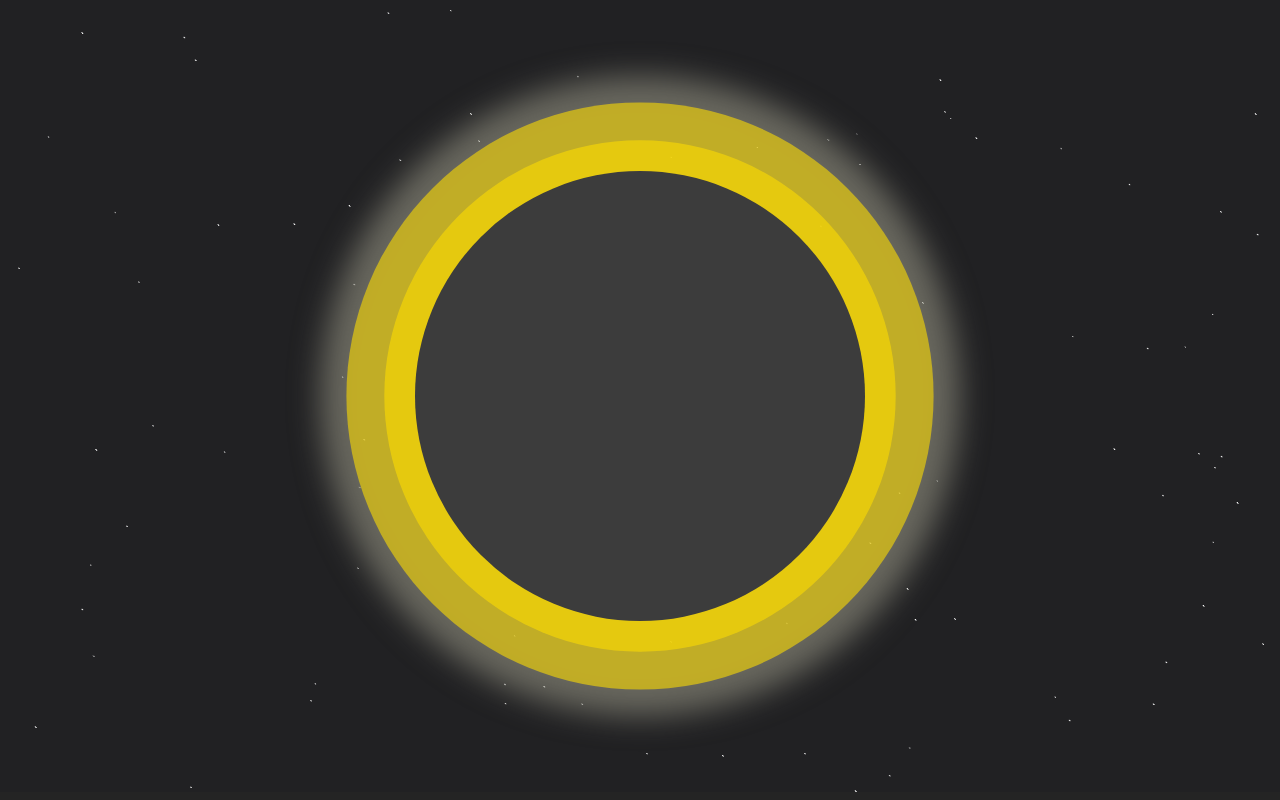
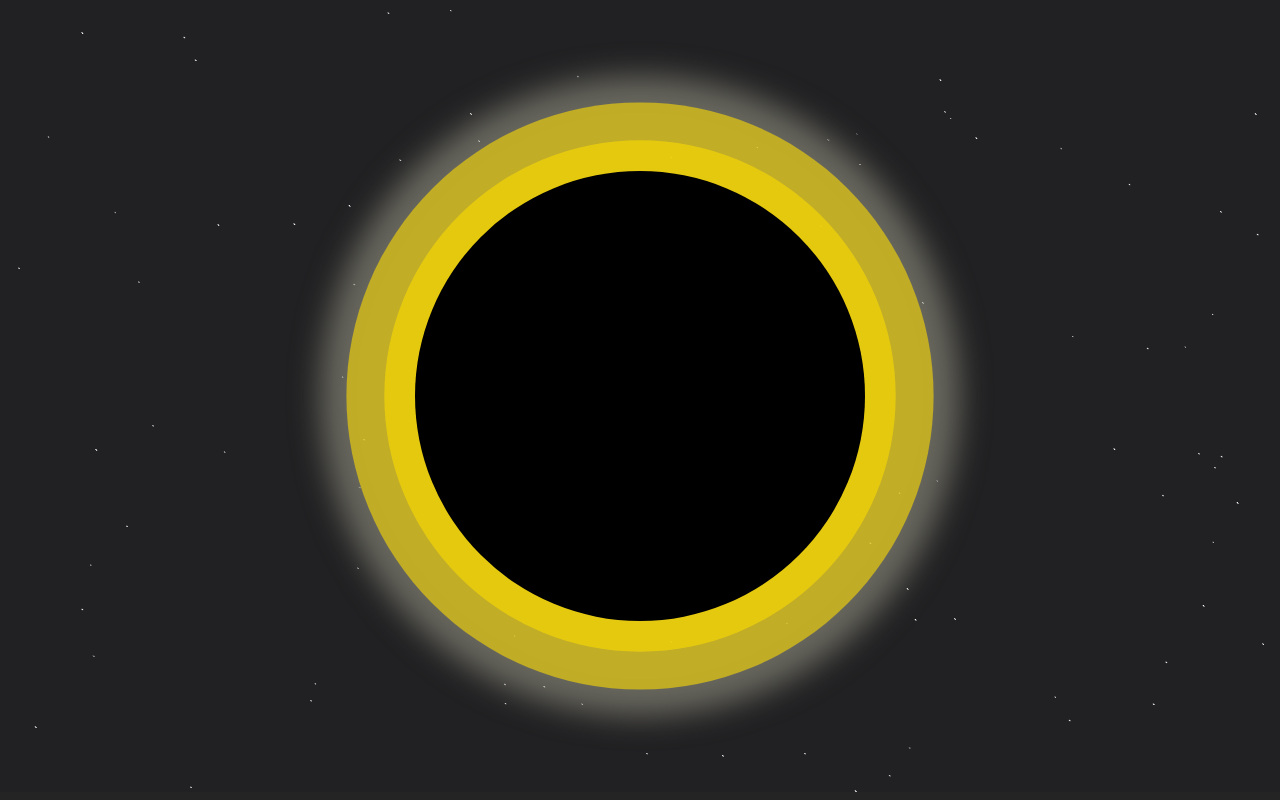
Before and after one commit to pabloozamora/SpaceApps_EquipoDinamita, a React (Vite) app: page / in a window 1280 px wide. Built offline with nearby package versions, Linux system fonts and the light colour scheme.

Commit message:
moon eclipse animation

```diff
--- a/src/components/EclipseAnimation/EclipseAnimation.module.scss
+++ b/src/components/EclipseAnimation/EclipseAnimation.module.scss
@@ -1,13 +1,14 @@
 $shadowStroke: max(calc(1vw), 10px);
+$moonSize: min(calc(1vw), 450px);
 
-.eclipse{
+.eclipse {
   display: block;
   height: 99vh;
   position: relative;
   overflow: hidden;
 }
 
-.sky{
+.sky {
   width: 100vw;
   height: 99.2vh;
   position: relative;
@@ -15,11 +16,11 @@ $shadowStroke: max(calc(1vw), 10px);
   left: 0;
 }
 
-.sun{
+.sun {
   max-width: 400px;
   max-height: 400px;
   width: 40%;
-    background-color: #FFDE00;
+  background-color: #ffde00;
   position: absolute;
   top: 0;
   bottom: 0;
@@ -33,52 +34,45 @@ $shadowStroke: max(calc(1vw), 10px);
   animation-fill-mode: forwards;
   animation-timing-function: ease, ease-in-out;
   animation-iteration-count: 1, infinite;
-    box-shadow:
-        0px 0px 0px $shadowStroke #ffdd0097,
-        0px 0px 0px calc($shadowStroke*2.5) #ffdd0097,
-        0px 0px 0px calc($shadowStroke*5) #ffdd0097,
-        0px 0px 30px calc($shadowStroke*7.5) #ffdd0097,
-        ;
+  box-shadow: 0px 0px 0px $shadowStroke #ffdd0097,
+    0px 0px 0px calc($shadowStroke * 2.5) #ffdd0097,
+    0px 0px 0px calc($shadowStroke * 5) #ffdd0097,
+    0px 0px 30px calc($shadowStroke * 7.5) #ffdd0097;
 }
 
-@keyframes sunrise{
+@keyframes sunrise {
   100% {
     right: 0;
   }
 }
 
-@keyframes glowing{
-    0%{
-        box-shadow:
-        0px 0px 0px $shadowStroke #ffdd0097,
-        0px 0px 0px calc($shadowStroke*2.5) #ffdd0097,
-        0px 0px 0px calc($shadowStroke*5) #ffdd0097,
-        0px 0px 30px calc($shadowStroke*7.5) #ffdd0097,
-        ;
+@keyframes glowing {
+  0% {
+    box-shadow: 0px 0px 0px $shadowStroke #ffdd0097,
+      0px 0px 0px calc($shadowStroke * 2.5) #ffdd0097,
+      0px 0px 0px calc($shadowStroke * 5) #ffdd0097,
+      0px 0px 30px calc($shadowStroke * 7.5) #ffdd0097;
   }
   50% {
-        box-shadow:
-        0px 0px 0px $shadowStroke #ffdd0097,
-        0px 0px 0px calc($shadowStroke*4.5) #ffdd0097,
-        0px 0px 0px calc($shadowStroke*7.5) #ffdd0097,
-        0px 0px 30px calc($shadowStroke*9.5) #92929297,
-        ;
+    box-shadow: 0px 0px 0px $shadowStroke #ffdd0097,
+      0px 0px 0px calc($shadowStroke * 4.5) #ffdd0097,
+      0px 0px 0px calc($shadowStroke * 7.5) #ffdd0097,
+      0px 0px 30px calc($shadowStroke * 9.5) #92929297;
   }
-    100%{
-        box-shadow:
-        0px 0px 0px $shadowStroke #ffdd0097,
-        0px 0px 0px calc($shadowStroke*2.5) #ffdd0097,
-        0px 0px 0px calc($shadowStroke*5) #ffdd0097,
-        0px 0px 30px calc($shadowStroke*7.5) #ffdd0097,
-        ;
+  100% {
+    box-shadow: 0px 0px 0px $shadowStroke #ffdd0097,
+      0px 0px 0px calc($shadowStroke * 2.5) #ffdd0097,
+      0px 0px 0px calc($shadowStroke * 5) #ffdd0097,
+      0px 0px 30px calc($shadowStroke * 7.5) #ffdd0097;
   }
 }
 
-.moon{
+.moon {
+  font-size: $moonSize;
   max-width: 450px;
   max-height: 450px;
   width: 40%;
-    background-color: rgb(60, 60, 60);
+  background-color: rgb(48, 48, 48);
   position: absolute;
   top: 0;
   bottom: 0;
@@ -92,8 +86,40 @@ $shadowStroke: max(calc(1vw), 10px);
   animation-fill-mode: forwards;
 }
 
-@keyframes moonrise{
+.moon::after {
+  content: "";
+  font-size: $moonSize;
+  width: calc($moonSize * 3.5);
+  display: inline-block;
+  position: absolute;
+  top: 50%;
+  left: 50%;
+  background-color: rgb(82, 82, 82);
+  border-radius: 50%;
+  aspect-ratio: 1;
+  animation-name: moonriseAfter;
+  animation-duration: 4s;
+  animation-fill-mode: forwards;
+  box-shadow: -1em -10em 0px 1.5em rgb(82, 82, 82),
+    -10em -5em 0px 0.04em rgb(82, 82, 82), 1em 7em 0px 1em rgb(82, 82, 82),
+    -8em 4em 0px 2em rgb(82, 82, 82);
+}
+
+@keyframes moonrise {
+  30% {
+    background-color: rgb(48, 48, 48);
+  }
+  70% {
+    background-color: rgb(25, 25, 25);
+  }
   100% {
     left: 0;
+    background-color: black;
   }
 }
+
+@keyframes moonriseAfter {
+    100% {
+        opacity: 0;
+    }
+  }
```
Lines whose indentation alone changed are shown as unchanged.
